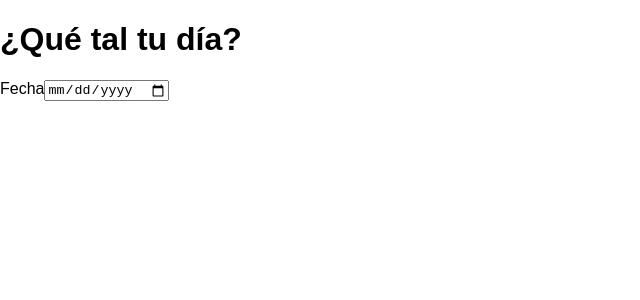
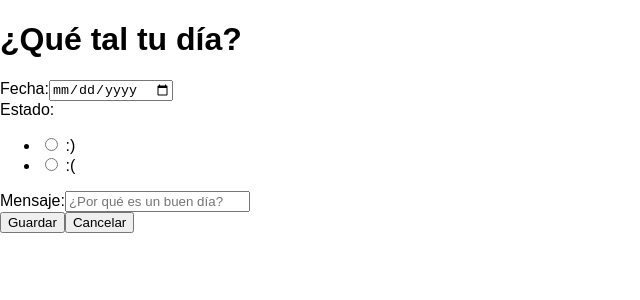
Before and after one commit to Alienah/clarke-fc-life-calendar-Alienah, a React (Create React App) app: page / in a window 1280 px wide. Shown: the top 300 px of the page, without its empty margins (0-640 px from the left). Built offline with nearby package versions, Linux system fonts and the light colour scheme.

Commit message:
Add Form

```diff
--- a/src/components/Form.js
+++ b/src/components/Form.js
@@ -4,11 +4,36 @@ class Form extends React.Component{
   render() {
     return (
       <div>
-        <form>
-          <label>
-            Fecha
-          </label>
-          <input type="date" />
+        <form className="edition__form">
+          <div className="form__section">
+            <label className="section__label">
+              Fecha:
+            </label>
+            <input type="date" />
+          </div>
+          <div className="form__section">
+            <label className="section__label">
+              Estado:
+            </label>
+            <ul className="section__options">
+              <li>
+                <label className="section__label" for="smile">
+                  <input type="radio" value="smile" id="smile" name="options"/> :)</label>
+              </li>
+              <li>
+                <label className="section__label" for="sad">
+                  <input type="radio" value="sad" id="sad" name="options"/> :(</label>
+              </li>
+            </ul>
+          </div>
+          <div className="form__section">
+            <label className="section__label">
+              Mensaje:
+            </label>
+            <input type="text" placeholder="¿Por qué es un buen día?" />
+          </div>
+          <button className="btn btn--save" type="submit">Guardar</button>
+          <button className="btn btn--save" type="button">Cancelar</button>
         </form>
       </div>
     );
```
